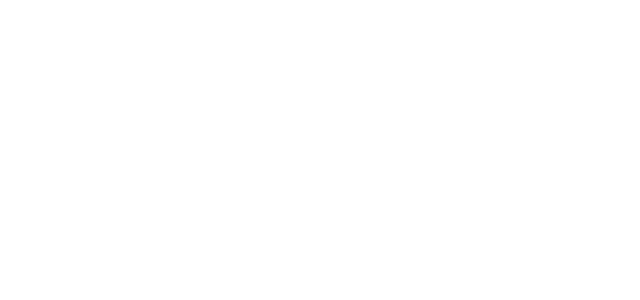
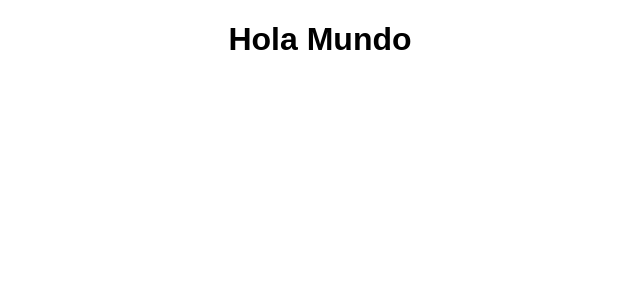
Before and after one commit to JesusRMZ03/01-project-React, a React (Create React App) app: page / in a window 1280 px wide. Shown: the top 300 px of the page, without its empty margins (320-960 px from the left). Built offline with nearby package versions, Linux system fonts and the light colour scheme.

Commit message:
Iniciando Proyecto

```diff
--- a/src/App.css
+++ b/src/App.css
@@ -1,3 +1,11 @@
 .App {
   text-align: center;
+  background-color: #cccc;
 }
+
+.Content{
+  height: 85%;
+  width: 100%;
+  background-color: white;
+
+}
--- a/src/App.js
+++ b/src/App.js
@@ -5,7 +5,7 @@
   return (
     <div className="App">
       <div className="Content">
-
+        <h1>Hola Mundo</h1>
       </div>
     </div>
   );
```
